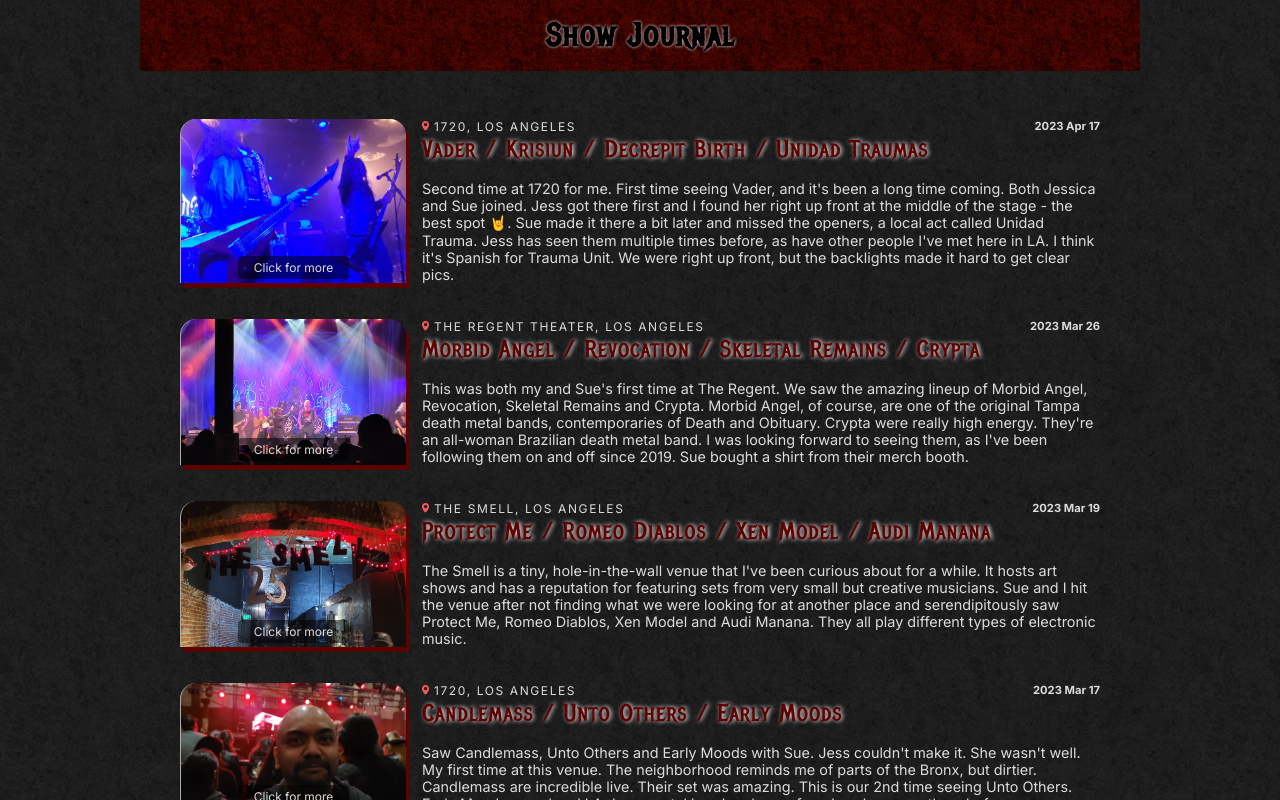
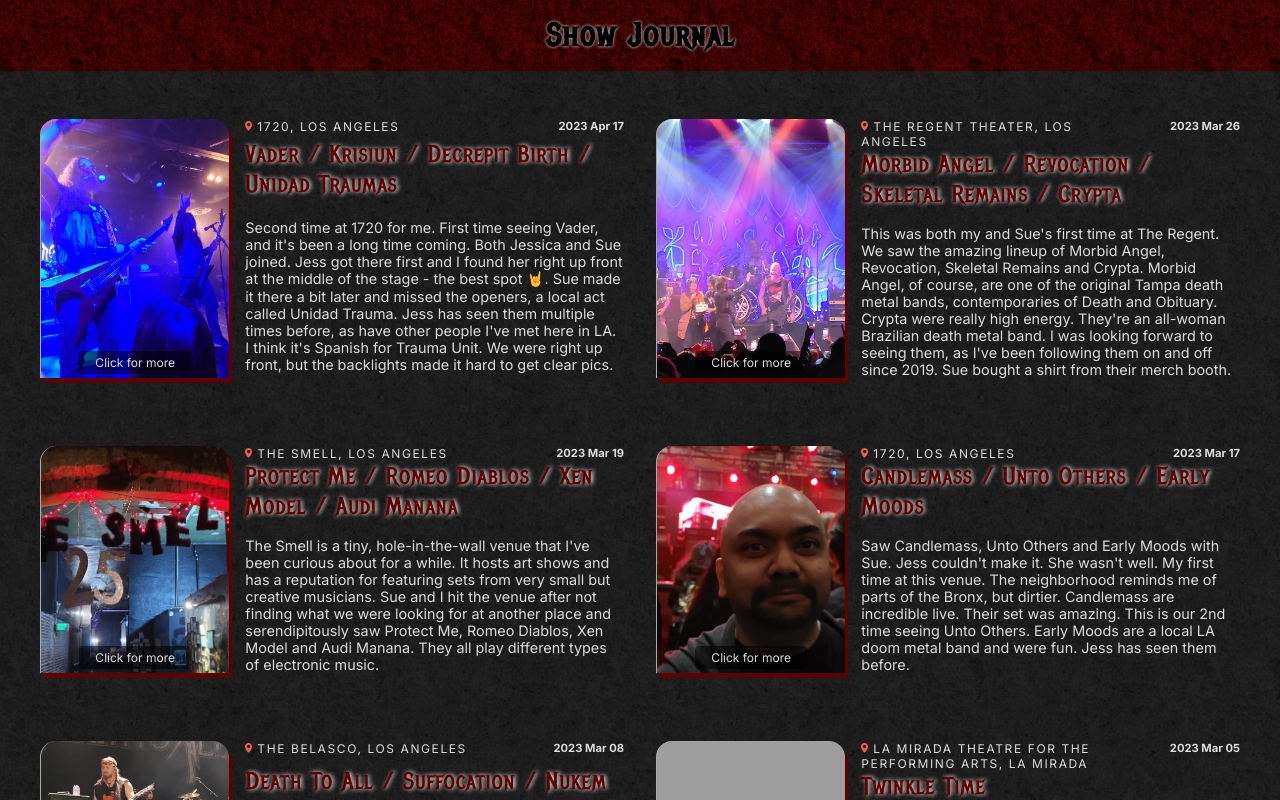
Before and after one commit to vishalicious213/show-journal, a React (Vite) app: page / in a window 1280 px wide. Shown: the top 800 px of the page. Built offline with nearby package versions, Linux system fonts and the light colour scheme; grey boxes are pictures that could not be loaded.

Commit message:
adjusted layout & breakpoints for Gallery

```diff
--- a/index.css
+++ b/index.css
@@ -9,7 +9,7 @@
     background-color: #0f0f0f;
     background-image: url(./public/body-background.png);
     color: gainsboro;
-    max-width: 1000px;
+    /* max-width: 1000px; */
     margin: 0 auto;
 }
 
@@ -34,6 +34,9 @@
 
 .gallery {
     padding-top: 3rem;
+    display: grid;
+    grid-template-columns: 1fr;
+    gap: 1rem;
 }
 
 /* SHOWS (in Gallery) */
@@ -224,10 +227,17 @@
 
 /* MEDIA QUERIES */
 
-@media screen and (min-width: 600px) {
+@media screen and (min-width: 700px) {
+    .gallery {
+        grid-template-columns: 1fr 1fr;
+        gap: 2rem;
+    }
+}
+
+@media screen and (min-width: 1200px) {
     .show {
         display: grid;
-        grid-template-columns: 1fr 3fr;
+        grid-template-columns: 1fr 2fr;
         gap: 1rem;
         margin-bottom: 2.25rem;
     }
```
